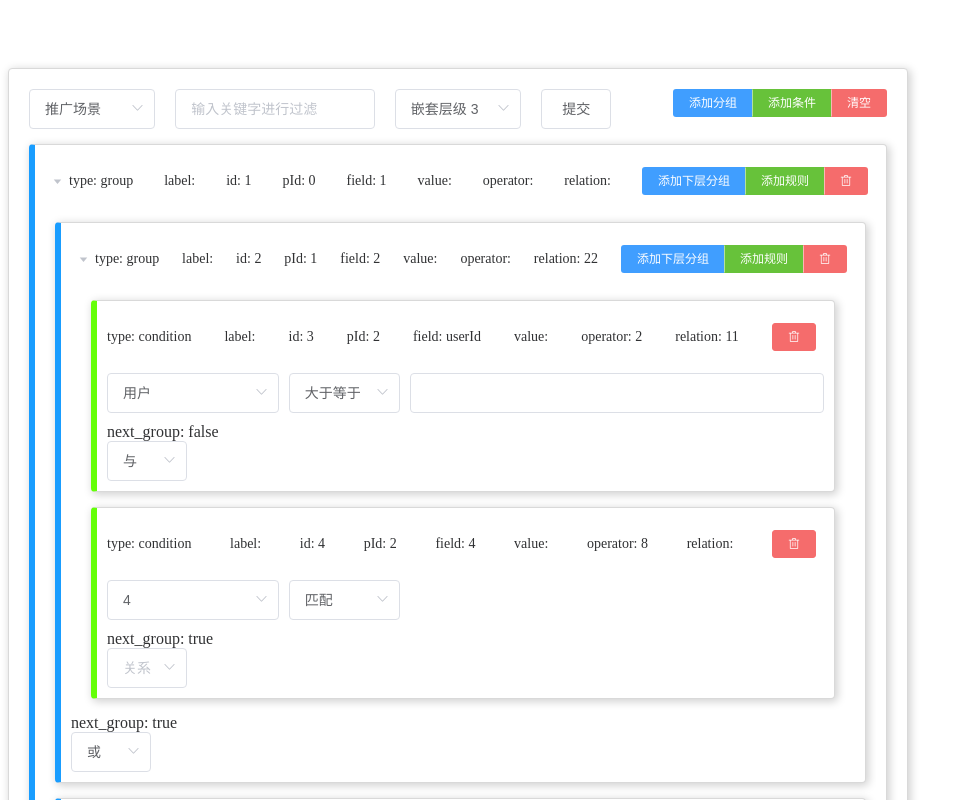
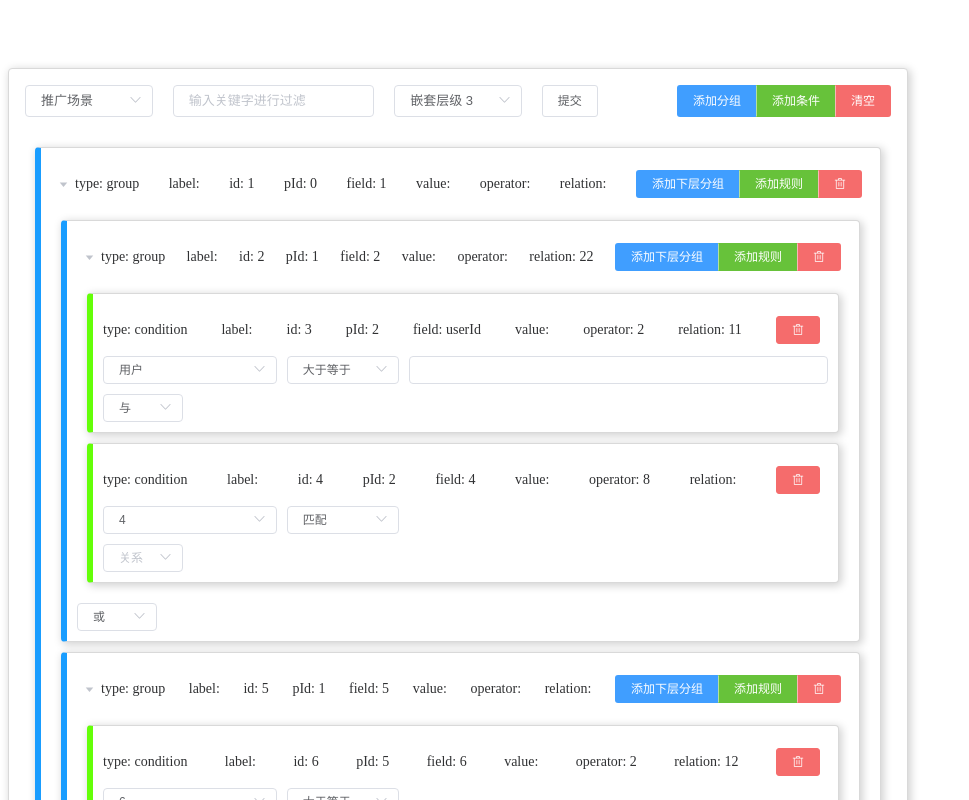
Before and after one commit to mybre/element-rule-tree, a Vue app: page / in a window 1280 px wide. Shown: the top 800 px of the page, without its empty margins (0-969 px from the left). Built offline with nearby package versions, Linux system fonts and the light colour scheme.

Commit message:
样式变更

```diff
--- a/src/components/tree/src/tree-node.vue
+++ b/src/components/tree/src/tree-node.vue
@@ -24,13 +24,10 @@
       @dragend.stop="handleDragEnd"
       @drop.stop="handleDrop"
       ref="node"
-    :style="{
-      margin: '15px ' + (node.level - 1) * tree.indent + 'px',
-    }"
   >
     <div class="el-tree-node__content">
       <span
-        v-if="node.data.type == 'group'"
+          v-if="node.data.type == 'group' && node.data.children.length > 0"
           @click.stop="handleExpandIconClick"
           :class="[
           { 'is-leaf': node.isLeaf, expanded: !node.isLeaf && expanded },
@@ -87,7 +84,7 @@ import ElCollapseTransition from "element-ui/src/transitions/collapse-transition
 import ElCheckbox from "element-ui/packages/checkbox";
 import emitter from "element-ui/src/mixins/emitter";
 import ElTreeNode from "./tree-node.vue";
-import { getNodeKey } from "./model/util";
+import {getNodeKey} from "./model/util";
 
 export default {
   name: "ElTreeNode",
@@ -128,7 +125,7 @@ export default {
         const parent = this.$parent;
         const tree = parent.tree;
         const node = this.node;
-        const { data, store } = node;
+        const {data, store} = node;
         return parent.renderContent ? (
             parent.renderContent.call(parent._renderProxy, h, {
               _self: tree.$vnode.context,
@@ -137,7 +134,7 @@ export default {
               store,
             })
         ) : tree.$scopedSlots.control ? (
-          tree.$scopedSlots.control({ node, data })
+            tree.$scopedSlots.control({node, data})
         ) : (
             <span class="el-tree-node__label">{node.label}</span>
         );
@@ -153,7 +150,7 @@ export default {
         const parent = this.$parent;
         const tree = parent.tree;
         const node = this.node;
-        const { data, store } = node;
+        const {data, store} = node;
         return parent.renderContent ? (
             parent.renderContent.call(parent._renderProxy, h, {
               _self: tree.$vnode.context,
@@ -161,7 +158,7 @@ export default {
               data,
               store,
             })
-        ) : tree.$scopedSlots.condition({ node, data });
+        ) : tree.$scopedSlots.condition({node, data});
       },
     },
     NodeRelation: {
@@ -174,7 +171,7 @@ export default {
         const parent = this.$parent;
         const tree = parent.tree;
         const node = this.node;
-        const { data, store } = node;
+        const {data, store} = node;
         return parent.renderContent ? (
             parent.renderContent.call(parent._renderProxy, h, {
               _self: tree.$vnode.context,
@@ -182,7 +179,7 @@ export default {
               data,
               store,
             })
-        ) : tree.$scopedSlots.relation({ node, data });
+        ) : tree.$scopedSlots.relation({node, data});
       },
     }
   },
@@ -245,7 +242,7 @@ export default {
       }
       if (this.tree.checkOnClickNode && !this.node.disabled) {
         this.handleCheckChange(null, {
-          target: { checked: !this.node.checked },
+          target: {checked: !this.node.checked},
         });
       }
       this.tree.$emit("node-click", this.node.data, this.node, this);
--- a/src/views/condition/components/right-date.vue
+++ b/src/views/condition/components/right-date.vue
@@ -5,6 +5,7 @@
 			type="date"
 			placeholder="选择日期"
 			@change="setFieldVal"
+      size="mini"
 		>
 		</el-date-picker>
 	</div>
--- a/src/views/condition/components/right-input.vue
+++ b/src/views/condition/components/right-input.vue
@@ -1,6 +1,6 @@
 <template>
   <div>
-    <el-input v-model="value" />
+    <el-input v-model="value"  size="mini"/>
   </div>
 </template>
 
--- a/src/views/condition/components/right-select.vue
+++ b/src/views/condition/components/right-select.vue
@@ -3,6 +3,7 @@
     <el-select
       placeholder="条件值"
       :value="value"
+      size="mini"
       @change="(val) => $emit('updateConditionRightValue', val)"
     >
       <el-option
--- a/src/views/condition/index.vue
+++ b/src/views/condition/index.vue
@@ -4,6 +4,7 @@
       <el-col :span="6">
         <el-select
           placeholder="属性"
+          size="mini"
           :value="node.data.field"
           @change="changeLeftValue"
         >
@@ -20,6 +21,7 @@
       <el-col :span="4">
         <el-select
           placeholder="过滤条件"
+          size="mini"
           :value="node.data.operator"
           @change="(v) => $emit('updateConditionOperateValue', v)"
         >
--- a/src/views/renderContent.vue
+++ b/src/views/renderContent.vue
@@ -5,10 +5,12 @@
 
       </div>
 
-      <div class="tree-card" style="padding: 20px">
+      <div class="tree-card" style="padding: 16px">
+        <div style="margin-bottom: 30px">
           <el-row :gutter="20">
             <el-col :span="4">
               <el-select
+                  size="small"
                   class="scene input"
                   placeholder="业务场景"
                   v-model="sceneType"
@@ -23,11 +25,11 @@
               </el-select>
             </el-col>
             <el-col :span="6">
-            <el-input placeholder="输入关键字进行过滤" v-model="filterText">
+              <el-input size="small" placeholder="输入关键字进行过滤" v-model="filterText">
               </el-input>
             </el-col>
             <el-col :span="4">
-            <el-select v-model="limitLevel" placeholder="请选择最深嵌套">
+              <el-select v-model="limitLevel" placeholder="请选择最深嵌套" size="small">
                 <el-option value="1" label="嵌套层级 1"></el-option>
                 <el-option value="2" label="嵌套层级 2"></el-option>
                 <el-option value="3" label="嵌套层级 3"></el-option>
@@ -35,28 +37,28 @@
               </el-select>
             </el-col>
             <el-col :span="2">
-            <el-button @click="sumbit">提交</el-button>
+              <el-button size="small" @click="sumbit">提交</el-button>
             </el-col>
             <el-col :span="8">
               <div style="text-align: right">
                 <el-button-group>
                   <el-button
                       type="primary"
-                    size="mini"
+                      size="small"
                       @click="appendGroup({ data, type: 'isRoot' })"
                   >添加分组
                   </el-button
                   >
                   <el-button
                       type="success"
-                    size="mini"
+                      size="small"
                       @click="appendRule({ data, type: 'isRoot' })"
                   >添加条件
                   </el-button
                   >
                   <el-button
                       type="danger"
-                    size="mini"
+                      size="small"
                       @click="remove({ data, type: 'isRoot' })"
                   >清空
                   </el-button
@@ -65,6 +67,8 @@
               </div>
             </el-col>
           </el-row>
+        </div>
+
 
 
         <tree
@@ -137,8 +141,10 @@
             />
           </div>
           <div slot="relation" slot-scope="{ node: nodeCur, data: dataCur }">
-            <div>next_group: {{ dataCur.nextIsGroup }}</div>
+<!--            <div>next_group: {{ dataCur.nextIsGroup }}</div>-->
             <el-select
+                style="margin-top:10px"
+                size="mini"
                 class="tree-relation-input"
                 placeholder="关系"
                 v-model="dataCur.relation"
@@ -167,7 +173,6 @@
             </el-select>
           </div>
         </tree>
-
       </div>
     </div>
   </div>
@@ -436,16 +441,18 @@ export default {
 
 .custom-tree-container /deep/ .group {
   border-left: 6px solid #199dff;
-  padding: 10px;
+  margin: 10px;
+  padding:10px;
 }
 
 .custom-tree-container /deep/ .condition {
   border-left: 6px solid #64ff08 !important;
-  padding: 10px;
+  margin: 10px;
+  padding:10px;
 }
 
 .custom-tree-container /deep/ .condition-comp {
-  padding: 10px 0;
+  //padding: 10px 0;
 }
 
 .custom-tree-container /deep/ .tree-blink {
```
Lines whose indentation alone changed are shown as unchanged.
